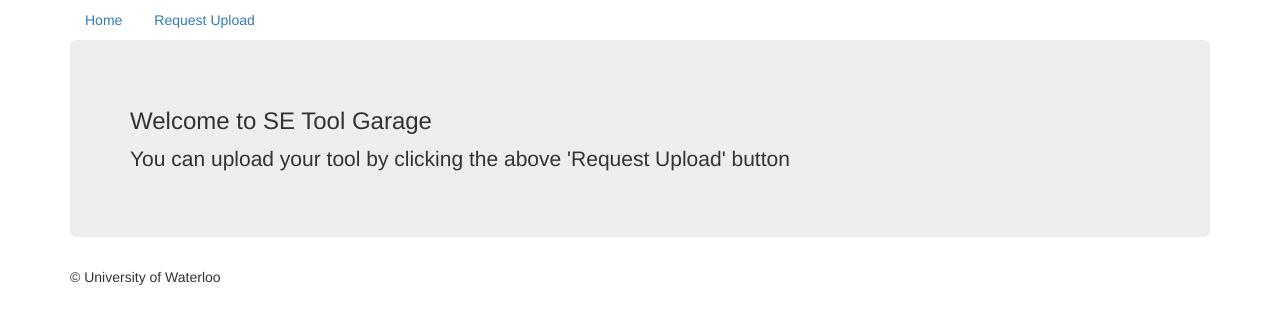
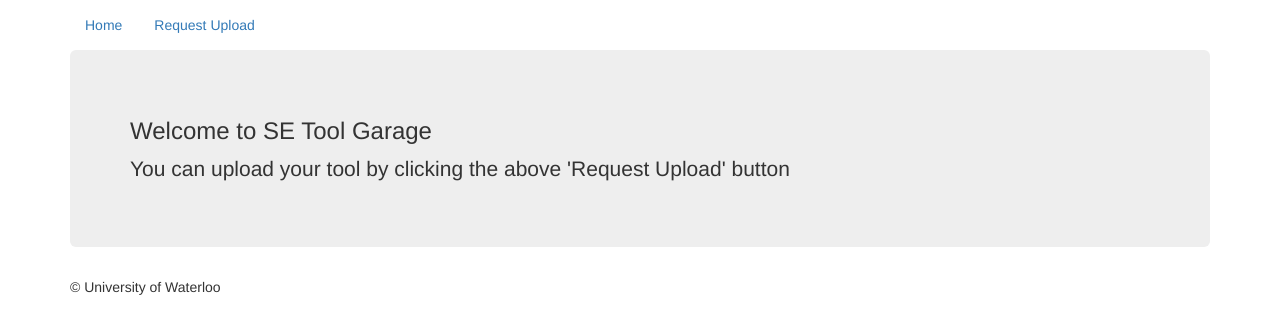
Before and after one commit to Laksh47/segarage, a Flask app: page / in a window 1280 px wide. Shown: the top 334 px of the page. Run offline with Flask 2, Linux system fonts and the light colour scheme; some libraries are stand-ins or nearby versions.

Commit message:
minor css

```diff
--- a/app/static/styles/base.css
+++ b/app/static/styles/base.css
@@ -7,3 +7,9 @@ label {
 .form-control {
 	width: 50%;
 }
+
+
+/* overall css */
+.header {
+  padding: 5px 0px 5px 0px;
+}
```
